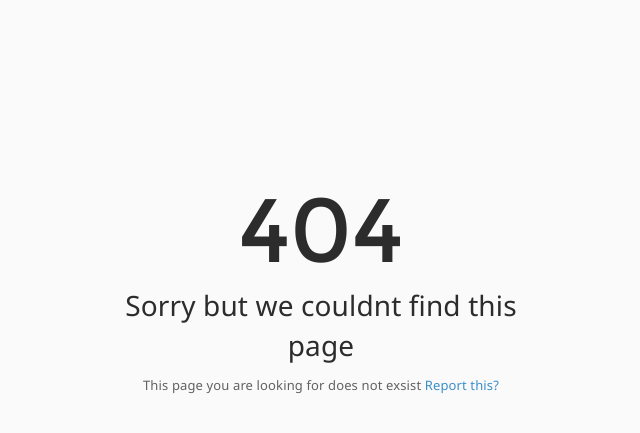
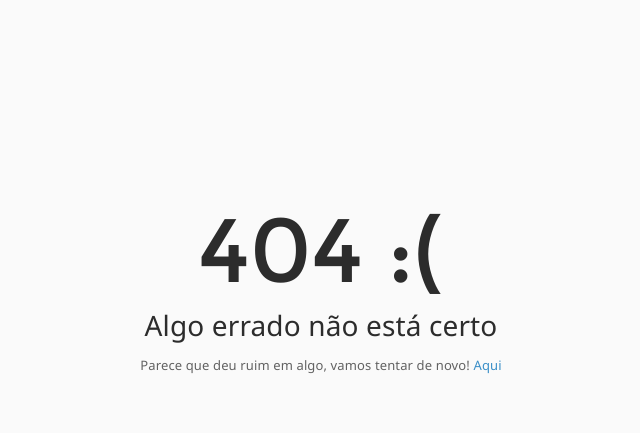
Before and after one commit to willianpinho/tomatzocarnaval, a Flask app: template templates/404.html in a window 1280 px wide. Shown: the part 60-493 px from the top of the page, without its empty margins (354-994 px from the left). Run offline with Flask 2, Linux system fonts and the light colour scheme; the template is opened without the code that fills it, so the values that code supplies are empty; style sheets or scripts are compiled from the project's sources; some libraries are stand-ins or nearby versions; some web fonts are replaced.

Commit message:
Adicionando tela de 404

```diff
--- a/templates/error.html
+++ b/templates/error.html
@@ -87,9 +87,9 @@
             <div class="row-xs-height">
               <div class="col-xs-height col-middle">
                 <div class="error-container text-center">
-                  <h1 class="error-number">404</h1>
-                  <h2 class="semi-bold">Sorry but we couldnt find this page</h2>
-                  <p>This page you are looking for does not exsist <a href="#">Report this?</a>
+                  <h1 class="error-number">404 :(</h1>
+                  <h2 class="semi-bold">Algo errado não está certo</h2>
+                  <p>Parece que deu ruim em algo, vamos tentar de novo! <a href="/">Aqui</a>
                   </p>
                 </div>
               </div>
```
